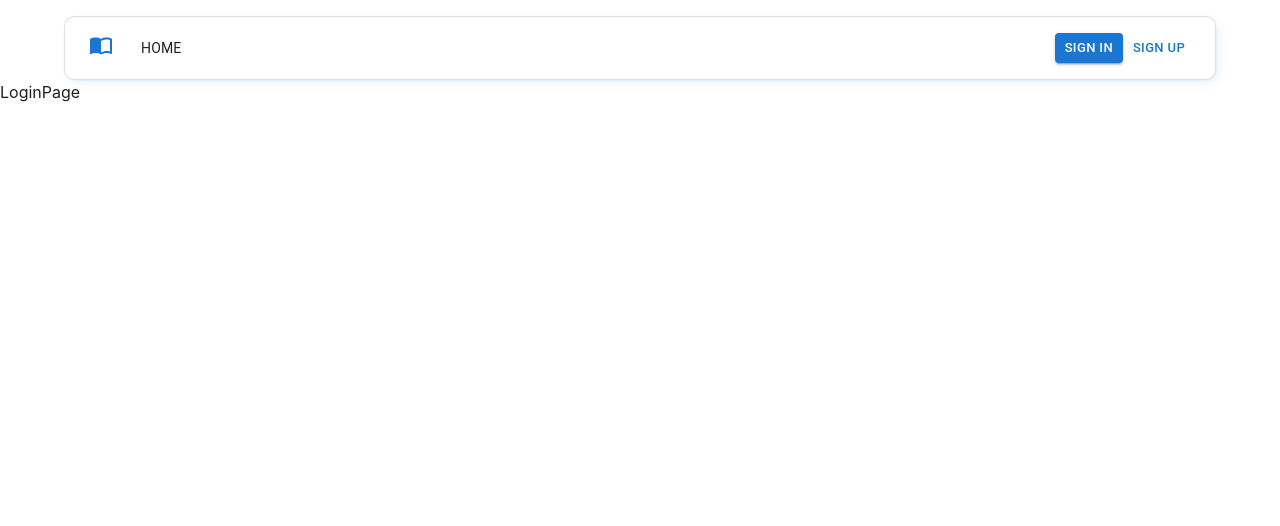
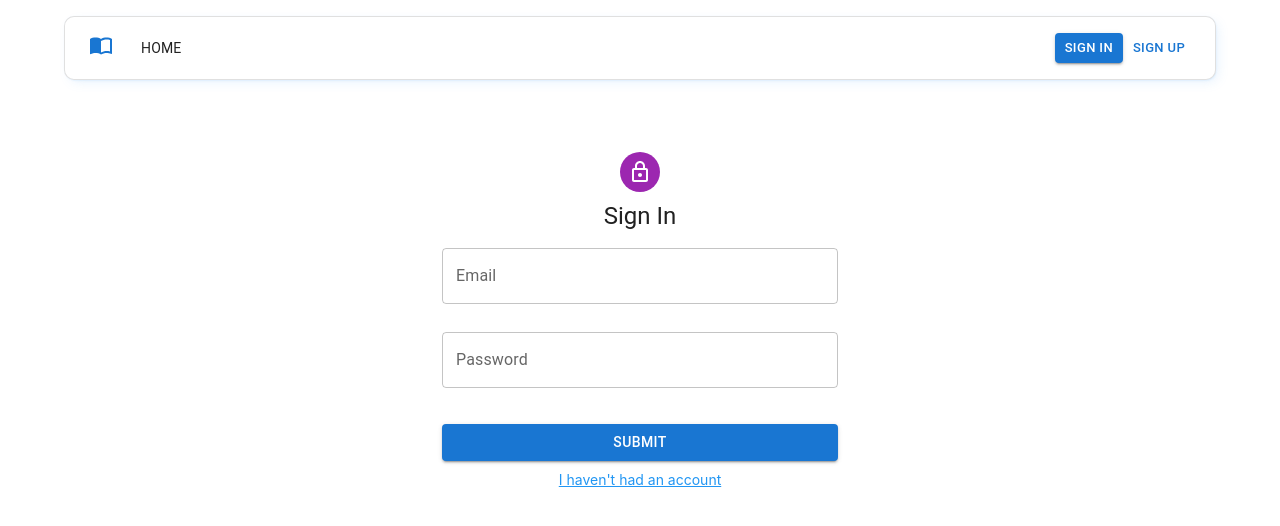
Before and after one commit to Vanlsh/goit-react-hw-08, a React (Vite) app: page /login in a window 1280 px wide. Shown: the top 526 px of the page. Built offline with nearby package versions, Linux system fonts and the light colour scheme.

Commit message:
new: login page

```diff
--- a/src/components/LoginForm/LoginForm.jsx
+++ b/src/components/LoginForm/LoginForm.jsx
@@ -1,8 +1,78 @@
+import { Box, Button, FormHelperText, TextField } from "@mui/material";
 import { useFormik } from "formik";
 import * as yup from "yup";
 
+const validationSchema = yup.object({
+  email: yup
+    .string("Enter your email")
+    .email("Enter a valid email")
+    .required("Email is required"),
+  password: yup
+    .string("Enter your password")
+    .min(8, "Password should be of minimum 8 characters length")
+    .required("Password is required"),
+});
+
 const LoginForm = () => {
-  return <div>LoginForm</div>;
+  const formik = useFormik({
+    initialValues: {
+      email: "",
+      password: "",
+    },
+    validationSchema: validationSchema,
+    onSubmit: (values, action) => {
+      alert(JSON.stringify(values, null, 2));
+      action.resetForm();
+    },
+  });
+  return (
+    <Box
+      component="form"
+      onSubmit={formik.handleSubmit}
+      sx={{ mt: 2, width: "100%" }}
+    >
+      <TextField
+        fullWidth
+        id="email"
+        name="email"
+        label="Email"
+        value={formik.values.email}
+        onChange={formik.handleChange}
+        onBlur={formik.handleBlur}
+        error={formik.touched.email && Boolean(formik.errors.email)}
+      />
+      <Box sx={{ minHeight: "25px", mt: "3px" }}>
+        {formik.touched.email && formik.errors.email && (
+          <FormHelperText error>{formik.errors.email} </FormHelperText>
+        )}
+      </Box>
+      <TextField
+        fullWidth
+        id="password"
+        name="password"
+        label="Password"
+        type="password"
+        value={formik.values.password}
+        onChange={formik.handleChange}
+        onBlur={formik.handleBlur}
+        error={formik.touched.password && Boolean(formik.errors.password)}
+      />
+      <Box sx={{ minHeight: "25px", mt: "3px" }}>
+        {formik.touched.password && formik.errors.password && (
+          <FormHelperText error>{formik.errors.password} </FormHelperText>
+        )}
+      </Box>
+      <Button
+        color="primary"
+        variant="contained"
+        sx={{ mt: 1, mb: 1 }}
+        fullWidth
+        type="submit"
+      >
+        Submit
+      </Button>
+    </Box>
+  );
 };
 
 export default LoginForm;
--- a/src/pages/LoginPage/LoginPage.jsx
+++ b/src/pages/LoginPage/LoginPage.jsx
@@ -1,5 +1,40 @@
+import { Link } from "react-router-dom";
+import { styled } from "@mui/system";
+import { Avatar, Box, Container, Typography } from "@mui/material";
+import LockOutlinedIcon from "@mui/icons-material/LockOutlined";
+import LoginForm from "../../components/LoginForm/LoginForm";
+
+const StyledLink = styled(Link)(() => ({
+  textDecoration: "underline",
+  color: "#2196f3",
+  fontSize: 14,
+  "&:hover": {
+    textDecoration: "underline",
+  },
+}));
+
 const LoginPage = () => {
-  return <div>LoginPage</div>;
+  return (
+    <Container component="main" maxWidth="xs">
+      <Box
+        sx={{
+          marginTop: 8,
+          display: "flex",
+          flexDirection: "column",
+          alignItems: "center",
+        }}
+      >
+        <Avatar sx={{ m: 1, bgcolor: "secondary.main" }}>
+          <LockOutlinedIcon />
+        </Avatar>
+        <Typography component="h1" variant="h5">
+          Sign In
+        </Typography>
+        <LoginForm />
+        <StyledLink to="/register">I haven&apos;t had an account</StyledLink>
+      </Box>
+    </Container>
+  );
 };
 
 export default LoginPage;
```
